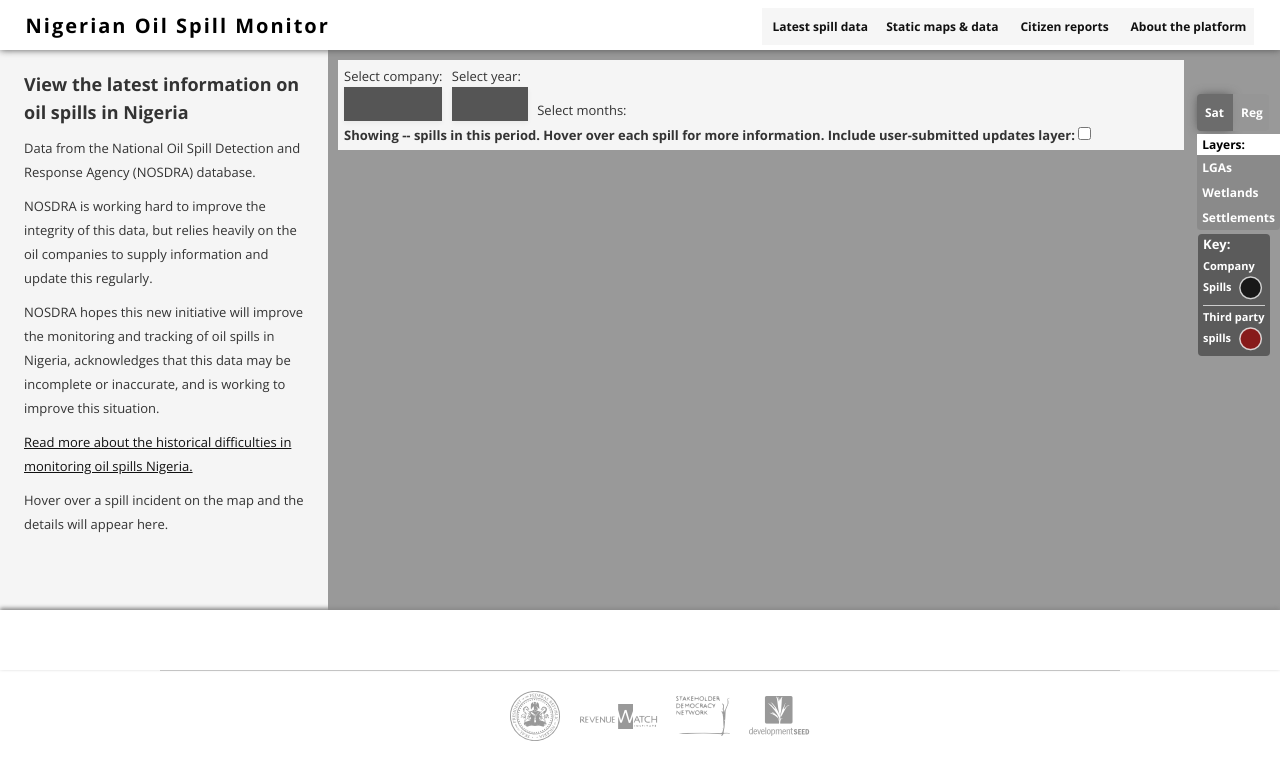
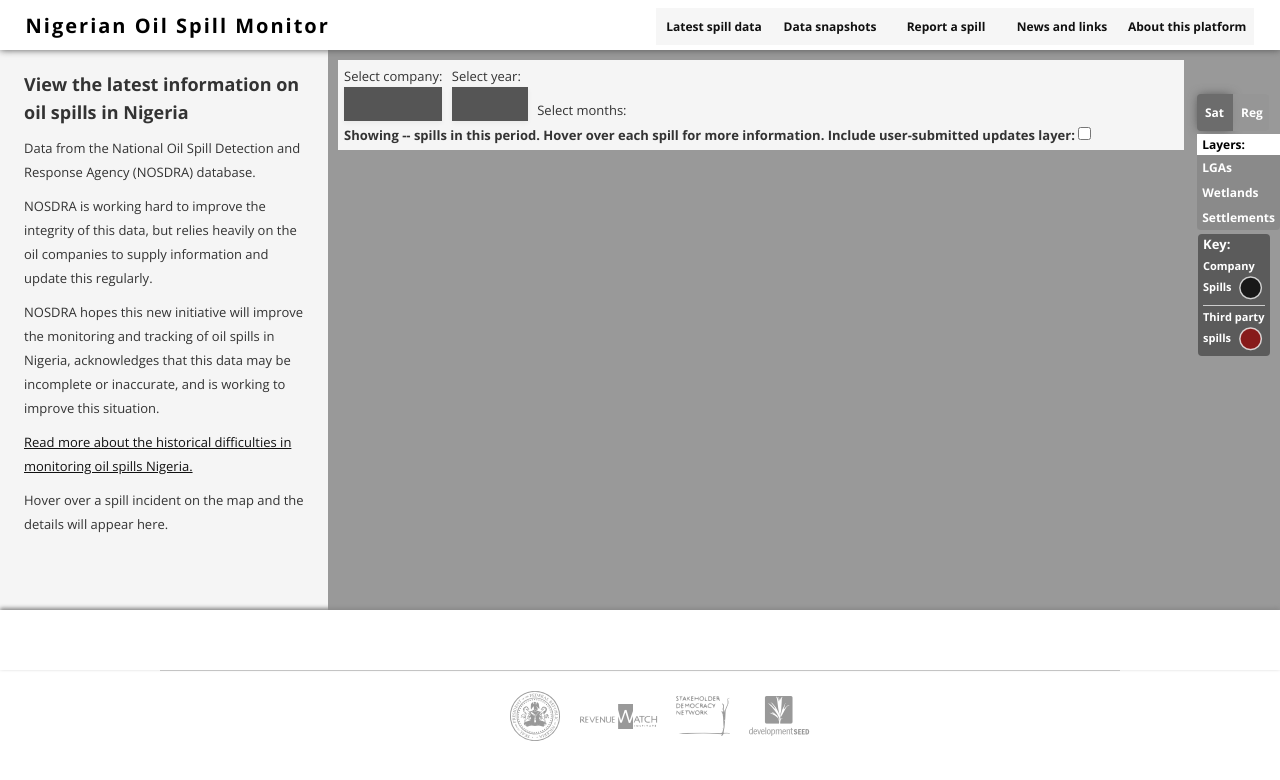
Before and after one commit to sdn4nigeria/monitoring-platform, a Jekyll site: the page built from index.html, in a window 1280 px wide. Shown: the top 780 px of the page. Built offline with Jekyll 4.4.1, drawn with Linux system fonts in a browser that asks for light colours; nearby versions of some CDN libraries; some web fonts are replaced; library files that are not in the unit come from our copies; Markdown is read by kramdown in place of the engine named in the settings.

Commit message:
Update default.html

```diff
--- a/_layouts/default.html
+++ b/_layouts/default.html
@@ -38,11 +38,13 @@
     </div>
     <div id="nav">
       <a class='data-nav {% if page.url contains 'index.html' %}active{% endif %}' href="{{base}}/">Latest spill data</a>
-      <a class='data-nav {% if page.url contains 'open' %}active{% endif %}' href="{{base}}/open/static-maps-and-data">Static maps &amp; data</a>
+      <a class='data-nav {% if page.url contains 'open' %}active{% endif %}' href="{{base}}/open/static-maps-and-data">Data snapshots</a>
       <!-- a class='data-nav {% if page.url contains 'open' %}active{% endif %}' href="{{base}}/open/data">data</a>
       <a class='maps-nav {% if page.url == '/maps' %}active{% endif %}' href="{{base}}/maps">maps</a -->
-      <a class='stories-nav {% if page.url == '/nigeria-citizen-map' %}active{% endif %}' href='http://nigeria-oil-mapping.github.com/citizen-reporting-map/'>Citizen reports</a>
-      <a class='stories-nav {% if page.url == '/about' %}active{% endif %}' href="{{base}}/about">About the platform</a>
+
+      <a class='stories-nav {% if page.url == '/nigeria-citizen-map' %}active{% endif %}' href='http://nigeria-oil-mapping.github.com/citizen-reporting-map/'>Report a spill</a>
+            <a class=''>News and links</a>
+      <a class='stories-nav {% if page.url == '/about' %}active{% endif %}' href="{{base}}/about">About this platform</a>
     </div>
   </div>
 </div>
```
